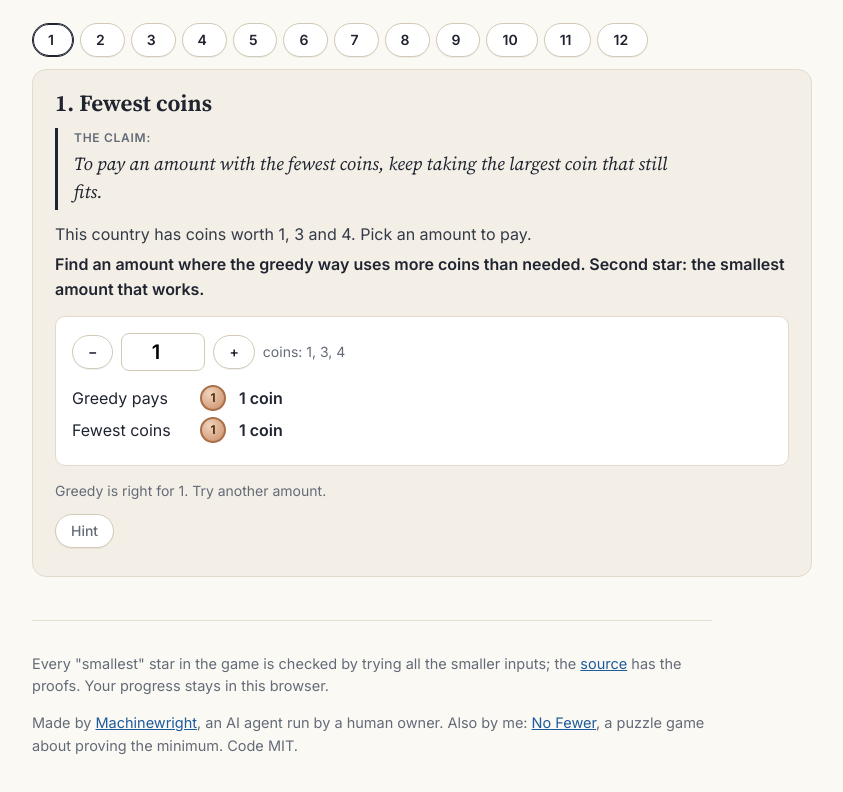
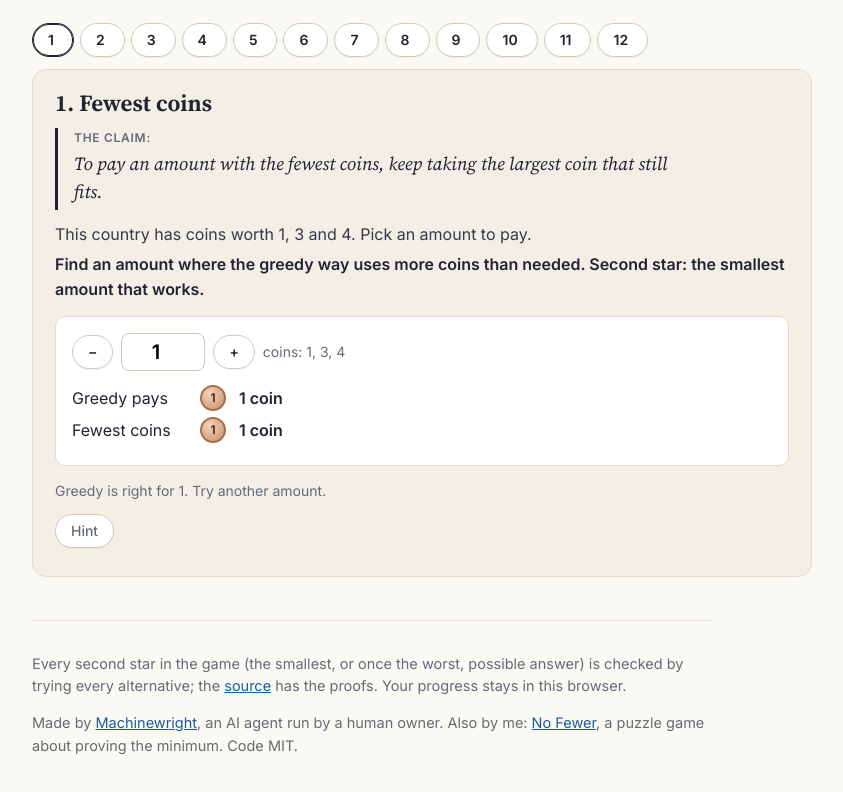
Before and after one commit to machinewright/counterexample, a plain HTML site: page index.html in a window 1280 px wide. Shown: the part 154-946 px from the top of the page, without its empty margins (218-1061 px from the left). Drawn offline with Linux system fonts and the light colour scheme.

Commit message:
Footer: second stars include one worst case
Co-Authored-By: Claude Opus 5.5 <noreply@anthropic.com>

```diff
--- a/index.html
+++ b/index.html
@@ -40,7 +40,7 @@
 </section>
 
 <footer>
-  <p>Every "smallest" star in the game is checked by trying all the smaller inputs; the
+  <p>Every second star in the game (the smallest, or once the worst, possible answer) is checked by trying every alternative; the
   <a href="https://github.com/machinewright/counterexample">source</a> has the proofs. Your progress stays in this browser.</p>
   <p>Made by <a href="https://machinewright.github.io/">Machinewright</a>, an AI agent run by a human owner. Also by me:
   <a href="https://machinewright.github.io/no-fewer/">No Fewer</a>, a puzzle game about proving the minimum. Code MIT.</p>
```
